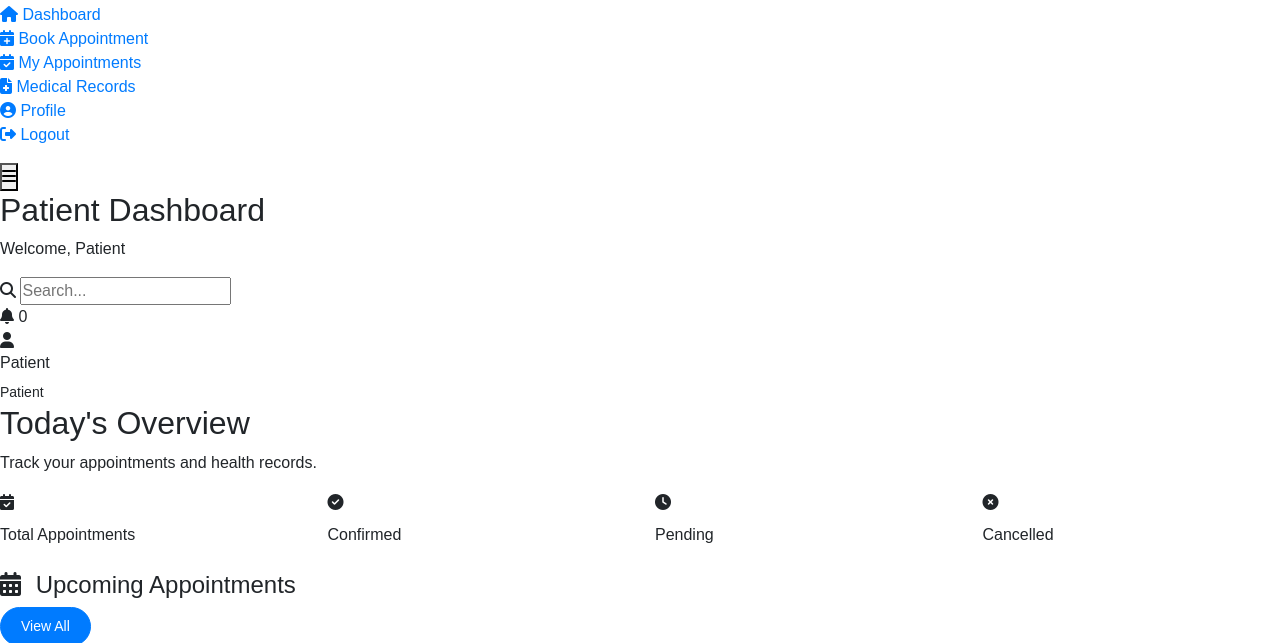
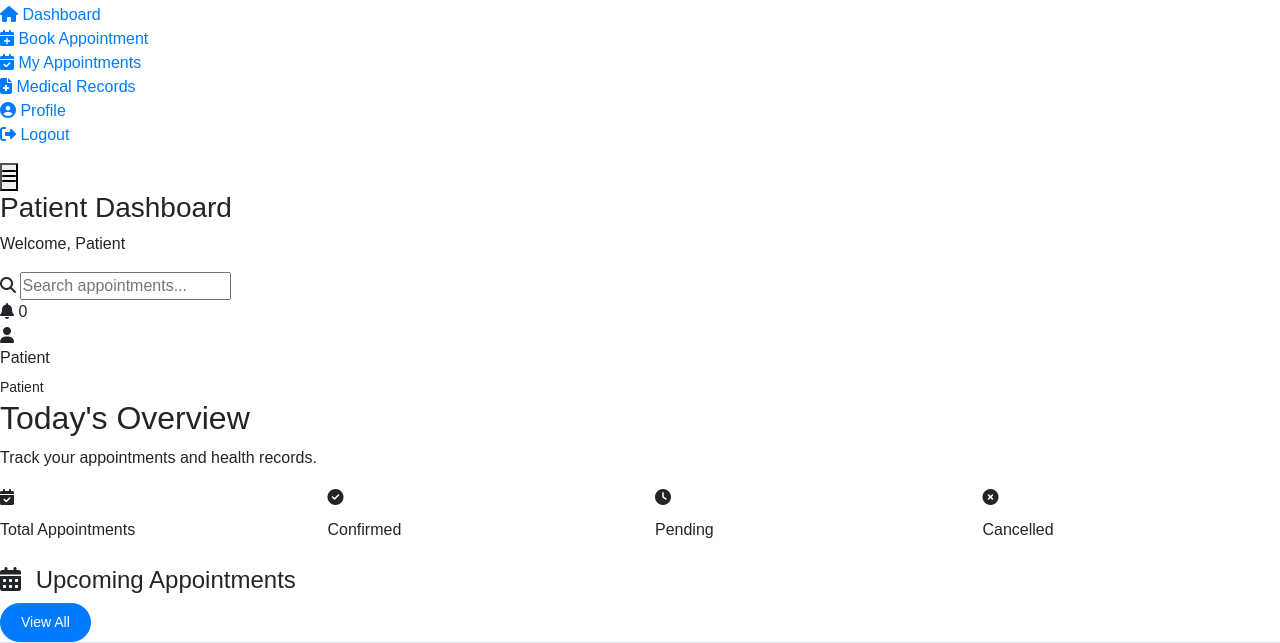
Before and after one commit to aman-ranjan-1/doctor-portal-django, a Django app: template templates/patient/dashboard.html in a window 1280 px wide. Shown: the part 167-810 px from the top of the page. Run offline with Django 5.2, Linux system fonts and the light colour scheme; the template is opened without the code that fills it, so the values that code supplies are empty.

Commit message:
Redesign patient dashboard topbar

```diff
--- a/templates/patient/includes/topbar.html
+++ b/templates/patient/includes/topbar.html
@@ -1,20 +1,16 @@
-<header class="patienttopbar">
+<header class="patient-topbar">
 
-    <div class="patienttopbar-left">
+    <div class="patient-topbar-left">
 
-        <button class="patienttopbar-toggle">
+        <button class="patient-topbar-menu">
 
             <i class="fas fa-bars"></i>
 
         </button>
 
-        <div class="patienttopbar-heading">
+        <div class="patient-topbar-title">
 
-            <h2>
-
-                Patient Dashboard
-
-            </h2>
+            <h3>Patient Dashboard</h3>
 
             <p>
 
@@ -32,23 +28,27 @@
 
     </div>
 
-    <div class="patienttopbar-right">
+    <div class="patient-topbar-right">
 
-        <div class="patienttopbar-search">
+        <!-- Search -->
+
+        <div class="patient-search-box">
 
             <i class="fas fa-search"></i>
 
             <input
                 type="text"
-                placeholder="Search...">
+                placeholder="Search appointments...">
 
         </div>
 
-        <div class="patienttopbar-notification">
+        <!-- Notification -->
+
+        <div class="patient-notification">
 
             <i class="fas fa-bell"></i>
 
-            <span class="patienttopbar-badge">
+            <span class="patient-notification-count">
 
                 0
 
@@ -56,15 +56,17 @@
 
         </div>
 
-        <div class="patienttopbar-profile">
+        <!-- User -->
 
-            <div class="patienttopbar-avatar">
+        <div class="patient-user-box">
+
+            <div class="patient-user-avatar">
 
                 <i class="fas fa-user"></i>
 
             </div>
 
-            <div class="patienttopbar-user">
+            <div class="patient-user-details">
 
                 <h6>
 
@@ -76,11 +78,7 @@
 
                 </h6>
 
-                <small>
-
-                    Patient
-
-                </small>
+                <small>Patient</small>
 
             </div>
 
```
